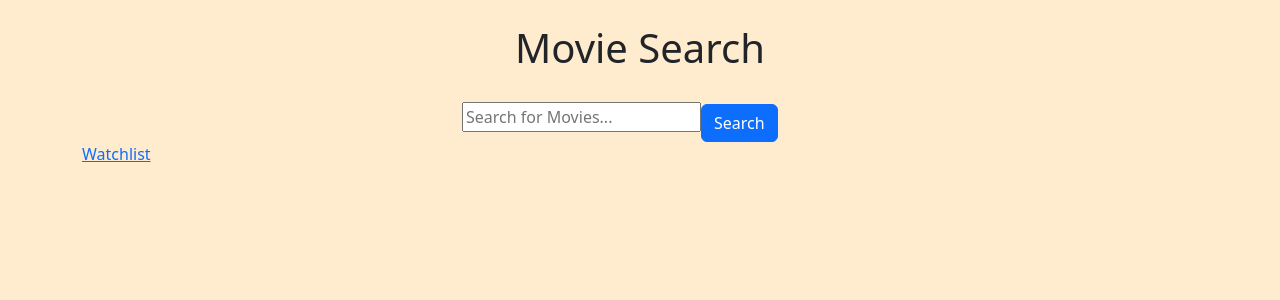
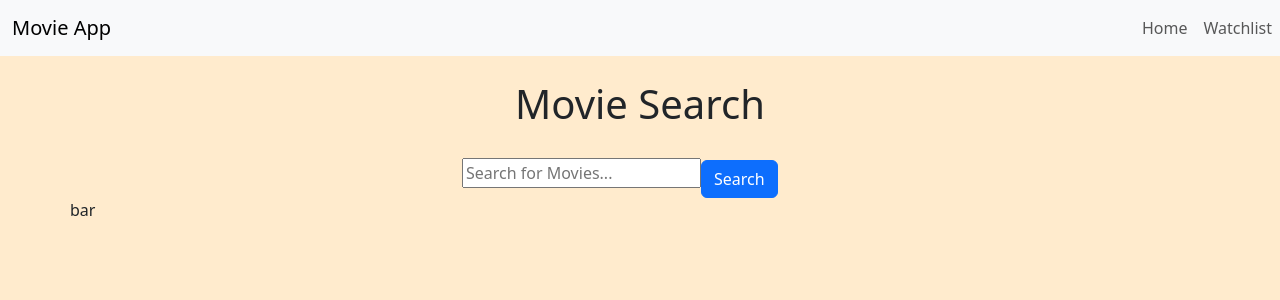
Before and after one commit to LukeZHar/T3W8-Movie-search, a React (Vite) app: page / in a window 1280 px wide. Shown: the top 300 px of the page. Built offline with nearby package versions, Linux system fonts and the light colour scheme.

Commit message:
Feat:Navbar added

```diff
--- a/src/App.jsx
+++ b/src/App.jsx
@@ -4,12 +4,14 @@
 import Home from './pages/Home.jsx';
 import WatchlistProvider from './context/WatchlistContext.jsx';
 import Watchlist from './pages/Watchlist.jsx';
+import Navbar from './components/Navbar.jsx';
 
 function App() {
 
   return (
     <WatchlistProvider>
       <Router>
+        <Navbar />
         <Routes>
           <Route path='/' element={<Home />} />
           <Route path='/watchlist' element={<Watchlist />} />
--- a/src/components/MovieCard.jsx
+++ b/src/components/MovieCard.jsx
@@ -1,16 +1,18 @@
 import React from "react";
 import { useWatchlist } from "../context/WatchlistContext";
+import { Link } from "react-router-dom";
 
 export default function MovieCard({movie}){
 
     const { addToWatchlist } = useWatchlist();
 
     return (
-        <div className="col-md-4 movie-card">
+        <div className="col-md-4 movie-card style=" style={{maxWidth: "18rem"}}>
             <h3>{movie.Title}</h3>
             <p>{movie.Year}</p>
-            <img src={movie.Poster} alt={`${movie.Title} Poster`} />
+            <img src={movie.Poster} alt={`${movie.Title} Poster`} className="card-img-top" />
             <button onClick={() => addToWatchlist(movie)}>Add to Watchlist</button>
+            <Link className="btn btn-primary">View Details</Link>
         </div>
     )
 }
--- /dev/null
+++ b/src/components/Navbar.jsx
@@ -0,0 +1,22 @@
+import React from "react";
+import { Link } from "react-router-dom";
+
+export default function Navbar() {
+    return(
+        <nav className="navbar navbar-expand navbar-light bg-light">
+            <div className="container-fluid">
+                <Link className="navbar-brand" to="/">Movie App</Link>
+            </div>
+            <div className="collapse navbar-collapse">
+                <ul className="navbar-nav">
+                    <li className="nav-item">
+                        <Link to="/" className="nav-link">Home</Link>
+                    </li>
+                    <li className="nav-item">
+                        <Link to="/watchlist" className="nav-link">Watchlist</Link>
+                    </li>
+                </ul>
+            </div>
+        </nav>
+    )
+}
--- a/src/pages/Home.jsx
+++ b/src/pages/Home.jsx
@@ -38,8 +38,7 @@
                     />
                     <button className="btn btn-primary btn-block mt-2" onClick={fetchMovies}>Search</button>
                 </div>
-
-                <Link to='/watchlist'>Watchlist</Link>
+bar
             </div>
             <div className="row mt-4">
                 {
```
Also changed, not shown: 1 other file (tests, documents, lock files or other folders).
